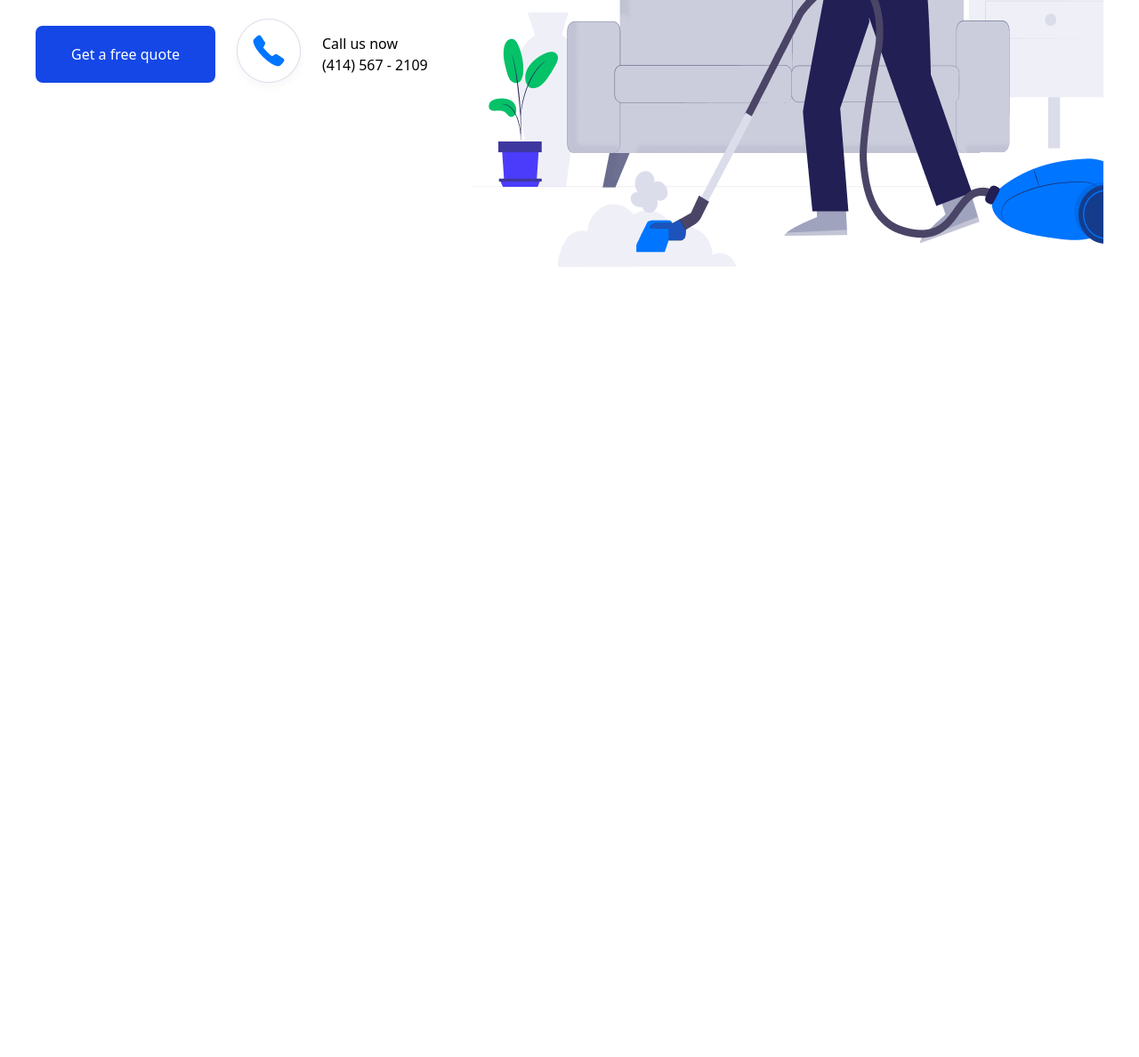
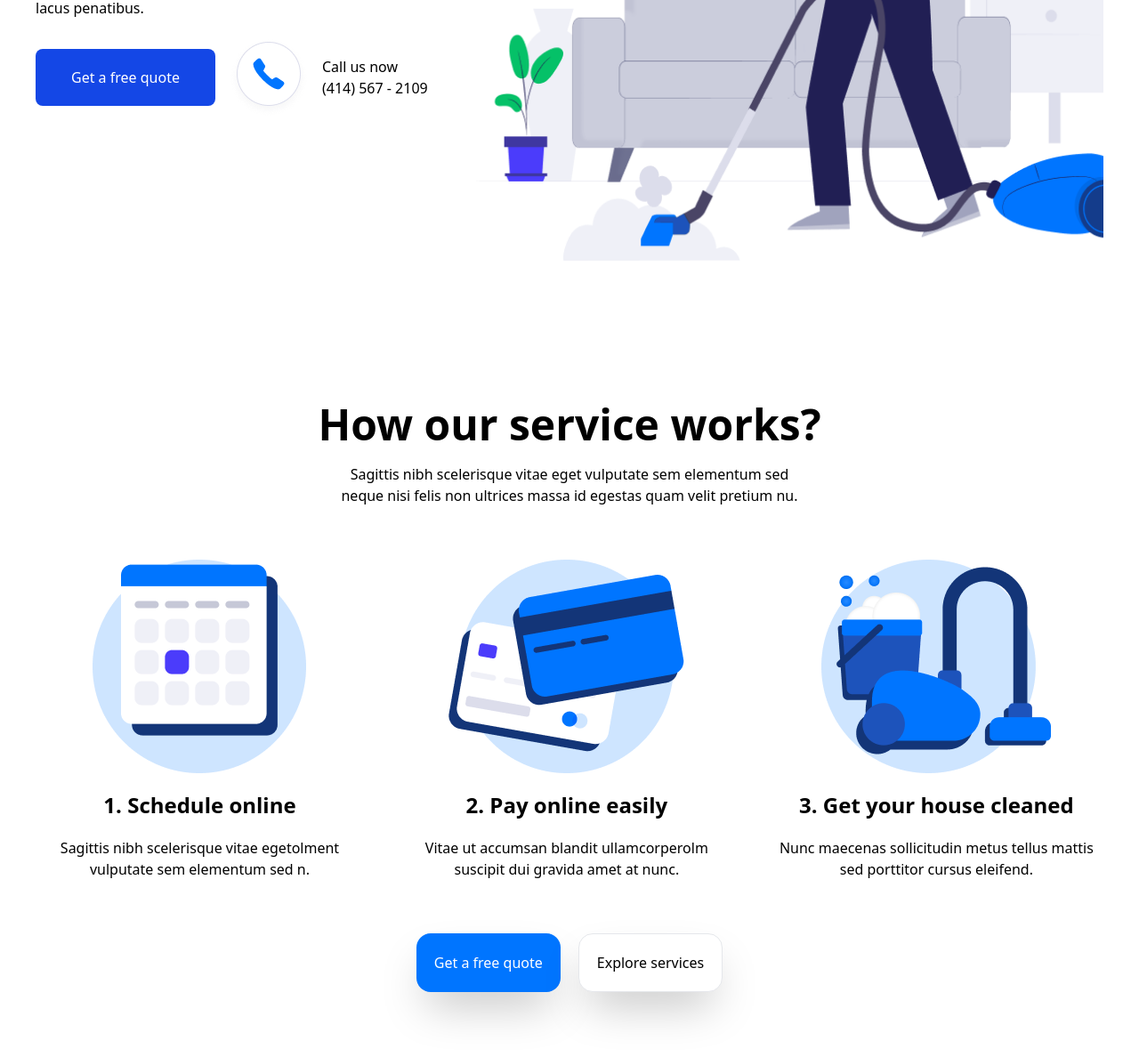
Before and after one commit to habibullohtuganov-ctrl/home_work9, a website: page index.html in a window 1280 px wide. Shown: the part 518-1706 px from the top of the page at 89% size. Before the commit the page ends 818 px from the top, so only its background shows below. Drawn offline with Linux system fonts and the light colour scheme.

Commit message:
sixth commit

```diff
--- a/index.html
+++ b/index.html
@@ -26,7 +26,7 @@
 
     <div class="w-[1200px] m-auto flex justify-between items-center">
          <div class="flex flex-col gap-5">
-            <h1 class="text-6xl ">Quality cleaning <br> for your home</h1>
+            <h1 class="text-6xl font-bold">Quality cleaning <br> for your home</h1>
             <p class="w-100">Condimentum mauris sit cursus amet id non neque pharetra nulla ornare sed facilisis senectus dapibus nibh ultrices eget suscipit aliquet et nulla magna lacus penatibus.</p>
             <div>
                 <div class=" flex gap-3.5 items-center w-">
@@ -40,6 +40,33 @@
             <img src="./IMAGE (27).png">
          </div>
     </div>
+    <div class="max-w-300 m-auto flex flex-col gap-15 items-center justify-between my-40">
+        <div class=" flex flex-col gap-5 ">
+            <p class="text-5xl font-bold">How our service works?</p>
+            <p class="text-center">Sagittis nibh scelerisque vitae eget vulputate sem elementum sed <br> neque nisi felis non ultrices massa id egestas quam velit pretium nu.</p>
+        </div>
+        <div class=" flex gap-10 text-center">
+            <div class="flex flex-col gap-5 items-center justify-between">
+                <img src="./IMAGE (29).png" alt="">
+                <p class="text-2xl font-bold">1. Schedule online</p>
+                <p>Sagittis nibh scelerisque vitae egetolment vulputate sem elementum sed n.</p>
+            </div>
+            <div class="flex flex-col gap-5 items-center justify-between">
+                <img src="./IMAGE (30).png" alt="">
+                <p class="text-2xl font-bold">2. Pay online easily</p>
+                <p>Vitae ut accumsan blandit ullamcorperolm suscipit dui gravida amet at nunc.</p>
+            </div>
+            <div class="flex flex-col gap-5 items-center justify-between">
+                <img src="./IMAGE (31).png" alt="">
+                <p class="text-2xl font-bold">3. Get your house cleaned</p>
+                <p>Nunc maecenas sollicitudin metus tellus mattis sed porttitor cursus eleifend.</p>
+            </div>
+        </div>
+        <div class="flex gap-5 ">
+            <button class="p-5 bg-[#0075FF] rounded-2xl text-white shadow-2xl">Get a free quote</button>
+            <button class="p-5 bg-white rounded-2xl text-black shadow-2xl border border-gray-200">Explore services</button>
+        </div>
+    </div>
 </body>
 
 </html>
```
Also changed, not shown: IMAGE (29).png (added), IMAGE (30).png (added), IMAGE (31).png (added), src/output.css.
